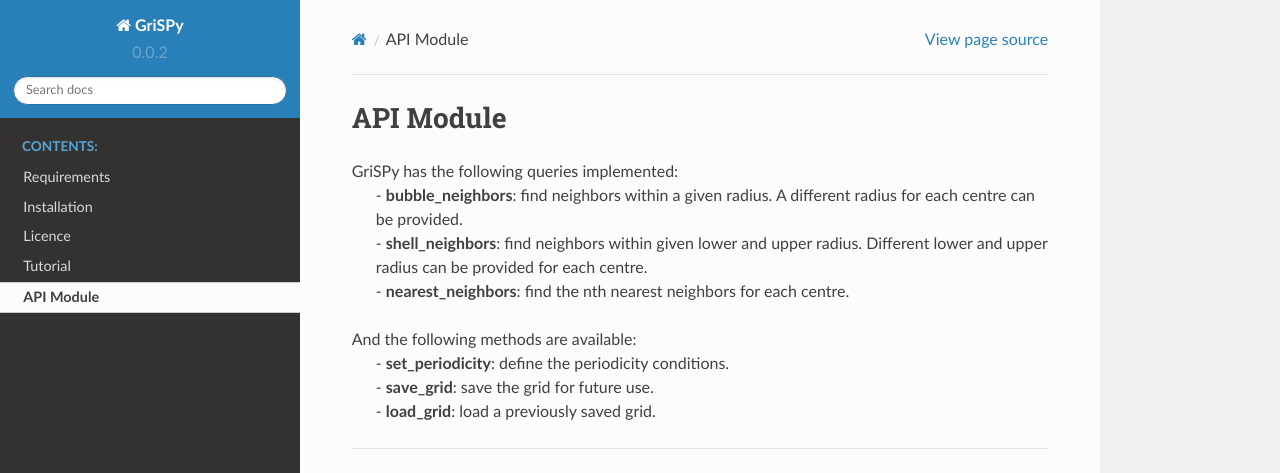
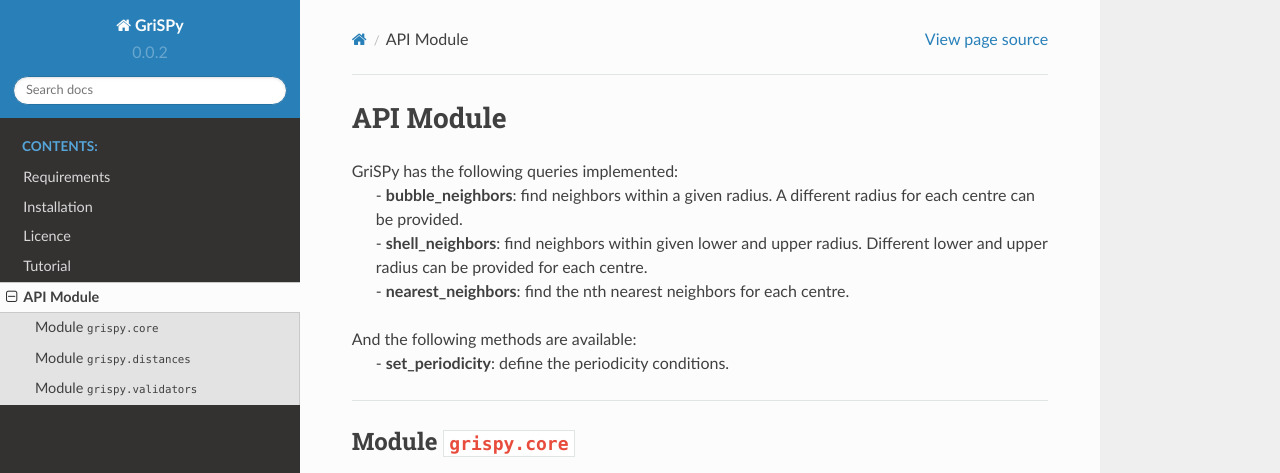
Before and after one commit to mchalela/GriSPy, a Sphinx documentation site: the page built from docs/source/api.rst, in a window 1280 px wide and 1130 px high. Shown: the top 473 px of the window. Built offline with Sphinx 7.4.7 and the Read the Docs theme 2.0.0, drawn with Linux system fonts in a browser that asks for light colours; some of the changed text lies outside the part shown; grey boxes are pictures that could not be loaded.

```diff
--- a/docs/source/api.rst
+++ b/docs/source/api.rst
@@ -8,15 +8,34 @@ API Module
 
 | And the following methods are available:
 |	- **set_periodicity**: define the periodicity conditions.
-| 	- **save_grid**: save the grid for future use.
-| 	- **load_grid**: load a previously saved grid.
 
 -----------------------------------------------------------------
 
 .. toctree::
    :maxdepth: 2
 
+Module ``grispy.core``
+----------------------
+
 .. automodule:: grispy.core
    :members:
    :show-inheritance:
    :member-order: bysource
+
+
+Module ``grispy.distances``
+---------------------------
+
+.. automodule:: grispy.distances
+   :members:
+   :show-inheritance:
+   :member-order: bysource
+
+
+Module ``grispy.validators``
+-----------------------------
+
+.. automodule:: grispy.validators
+   :members:
+   :show-inheritance:
+   :member-order: bysource
--- a/docs/source/installation.rst
+++ b/docs/source/installation.rst
@@ -2,7 +2,7 @@ Requirements
 ------------
 
 You need Python 3.6 or later to run GriSPy. You can have multiple Python
-versions (2.x and 3.x) installed on the same system without problems.
+versions (3.x) installed on the same system without problems.
 
 
 Installation
```
Also changed, not shown: README.md (+1 -1 lines), 1 other file.
